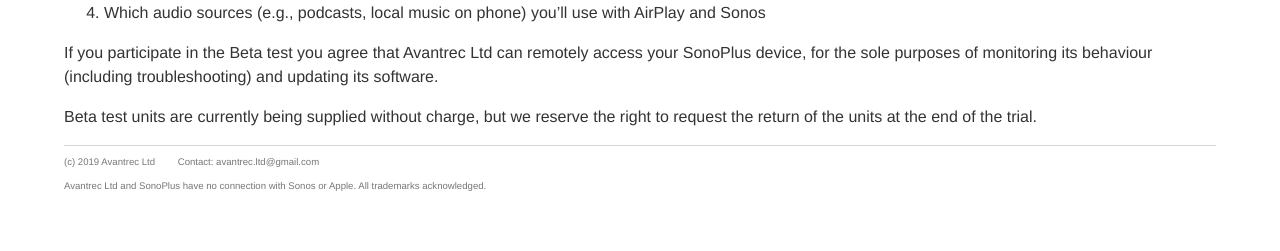
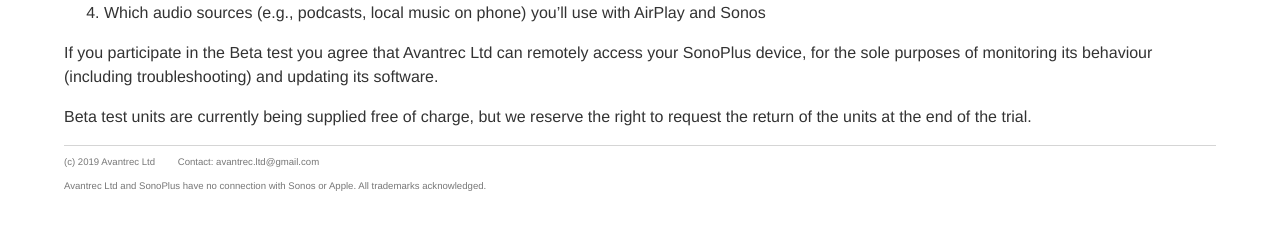
Before and after one commit to avantrec/avantrec.github.io, a Jekyll site: the page built from sonoplus-beta/index.md, in a window 1280 px wide. Shown: the part 663-914 px from the top of the page. Built offline with Jekyll 4.4.1, drawn with Linux system fonts in a browser that asks for light colours.

```diff
--- a/sonoplus-beta/index.md
+++ b/sonoplus-beta/index.md
@@ -18,4 +18,4 @@
 
 If you participate in the Beta test you agree that Avantrec Ltd can remotely access your SonoPlus device, for the sole purposes of monitoring its behaviour (including troubleshooting) and updating its software.
 
-Beta test units are currently being supplied without charge, but we reserve the right to request the return of the units at the end of the trial.
+Beta test units are currently being supplied free of charge, but we reserve the right to request the return of the units at the end of the trial.
```
Also changed, not shown: 15 other files.
